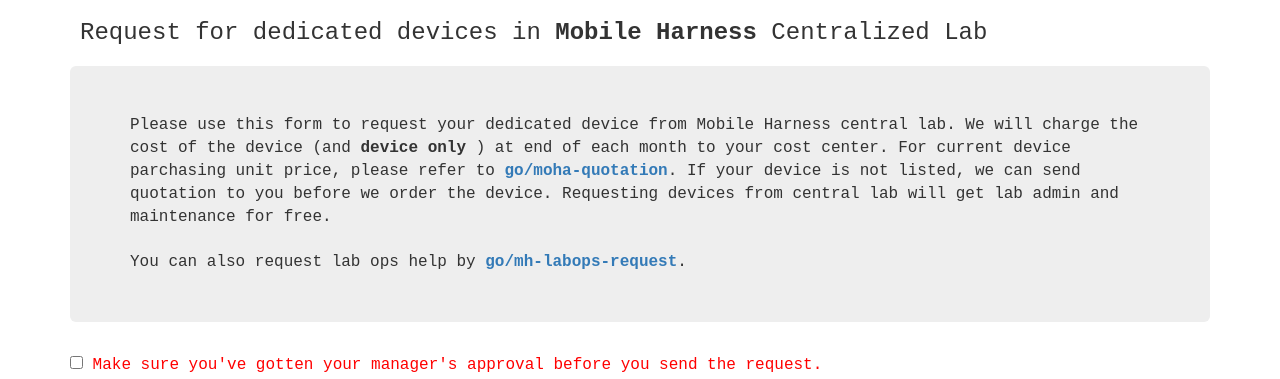
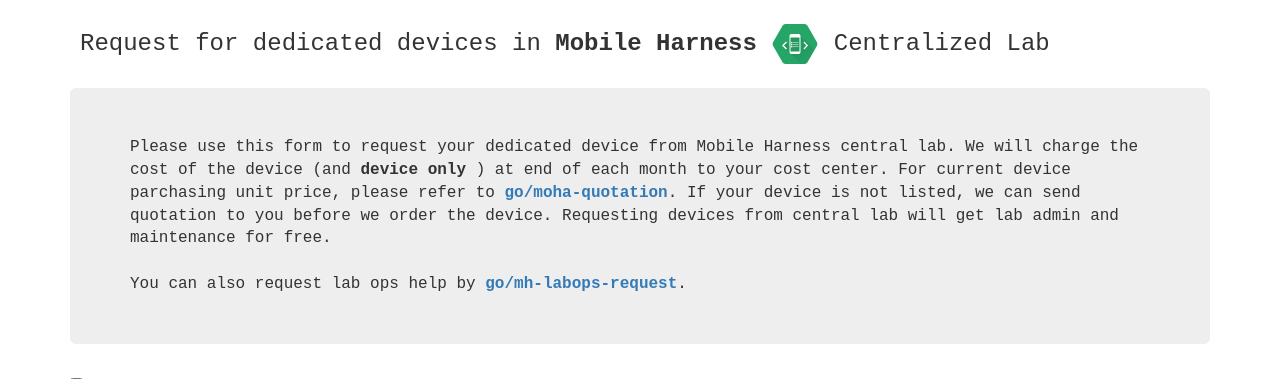
Before and after one commit to billunique/motric, a Django app: page /device_request/ in a window 1280 px wide. Shown: the top 379 px of the page. Run offline with Django 3.2, Linux system fonts and the light colour scheme; parts of the project's set-up code (start-up, migrations or seed data) failed here and were passed over; some libraries are stand-ins or nearby versions.

Commit message:
Add the Moha icon on the device request page.

```diff
--- a/motric/templates/motric_request.html
+++ b/motric/templates/motric_request.html
@@ -3,7 +3,7 @@
 
 {% block body %}
   <div class="container">
-    <h3 style="margin-bottom:20px; padding-left:10px">Request for dedicated devices in <b>Mobile Harness</b> Centralized Lab</h3>
+    <h3 style="margin-bottom:20px; padding-left:10px">Request for dedicated devices in <b>Mobile Harness</b> <img src="/static/img/moha-48-mdpi.png" align="top"> Centralized Lab</h3>
     {% include 'req_prologue.html' %}
     <input type="checkbox" id="approval"><span style="color:red">  Make sure you've gotten your manager's approval before you send the request. </span><p></p>
     <form id="moha-device-request" role="form" method="post" action="/request/">
```
Also changed, not shown: motric/static/img/moha-144-xxhdpi.png (added), motric/static/img/moha-48-mdpi.png (added), motric/static/img/moha-72-hdpi.png (added), motric/static/img/moha-96-xhdpi.png (added).
